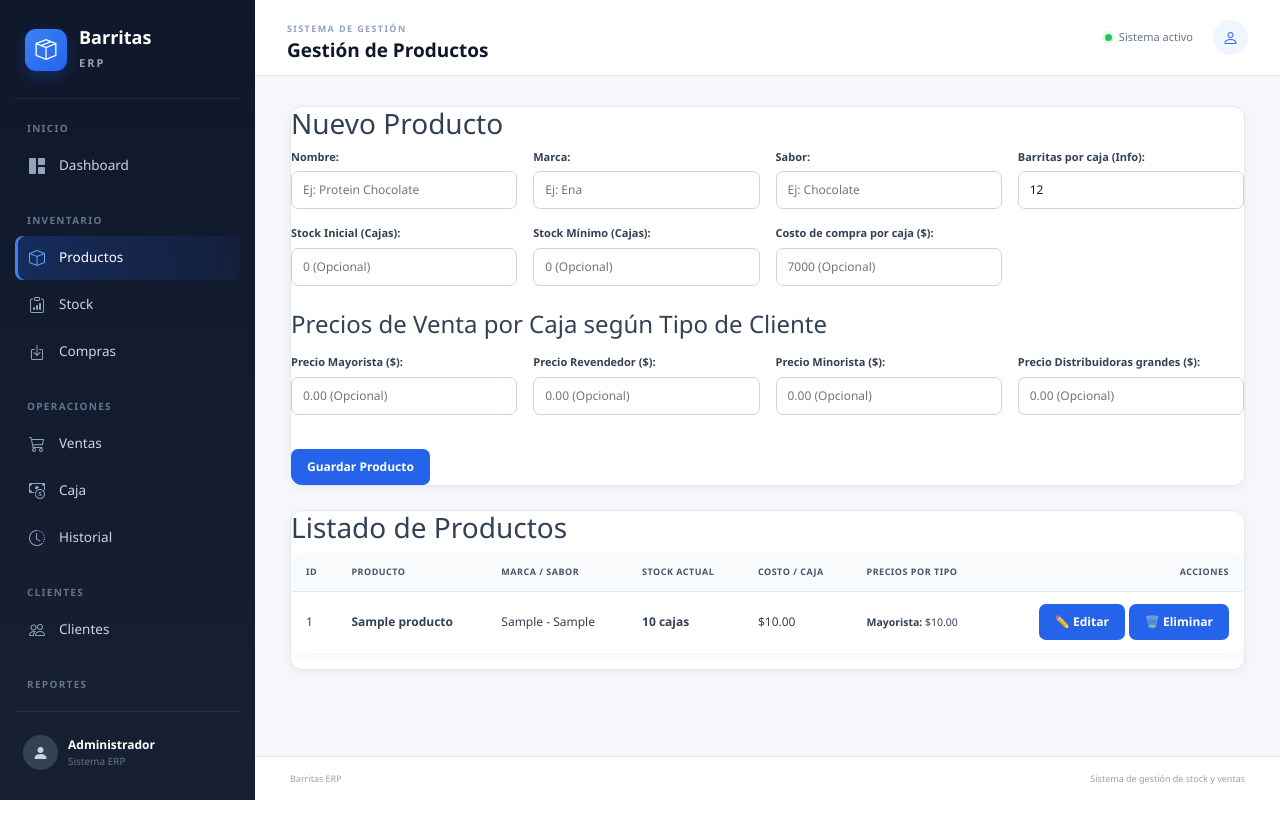
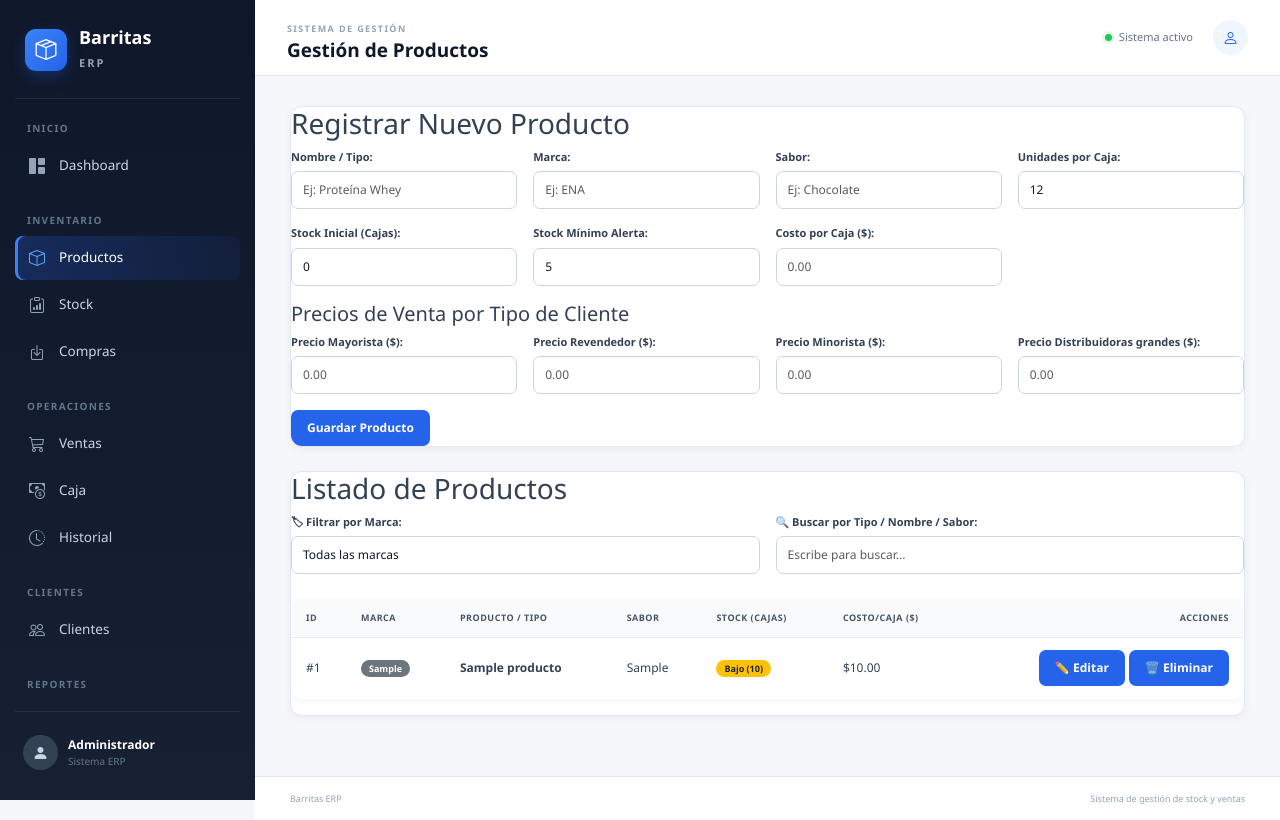
Before and after one commit to FrancoLince/barritas-stock, a Flask app: page /productos in a window 1280 px wide. Run offline with Flask 3, Linux system fonts and the light colour scheme; a user stored in the database is signed in; tables that the repository leaves empty hold one stand-in row (values such as "Sample post").

Commit message:
Update productos.html

```diff
--- a/templates/productos.html
+++ b/templates/productos.html
@@ -4,92 +4,121 @@
 {% block page_title %}Gestión de Productos{% endblock %}
 
 {% block content %}
+<!-- Formulario de Alta de Producto (Si lo tienes arriba) -->
 <div class="erp-card mb-4">
     <div class="card-header-custom">
-        <h3>Nuevo Producto</h3>
+        <h3>Registrar Nuevo Producto</h3>
     </div>
-
     <form action="{{ url_for('productos') }}" method="POST">
-        <div class="form-grid">
+        <!-- Tus campos habituales de alta de producto -->
+        <div class="form-grid mb-3">
             <div class="form-group">
-                <label for="nombre">Nombre:</label>
-                <input type="text" id="nombre" name="nombre" placeholder="Ej: Protein Chocolate" required>
+                <label for="nombre">Nombre / Tipo:</label>
+                <input type="text" id="nombre" name="nombre" class="form-control" placeholder="Ej: Proteína Whey" required>
             </div>
             <div class="form-group">
                 <label for="marca">Marca:</label>
-                <input type="text" id="marca" name="marca" placeholder="Ej: Ena" required>
+                <input type="text" id="marca" name="marca" class="form-control" placeholder="Ej: ENA" required>
             </div>
             <div class="form-group">
                 <label for="sabor">Sabor:</label>
-                <input type="text" id="sabor" name="sabor" placeholder="Ej: Chocolate" required>
+                <input type="text" id="sabor" name="sabor" class="form-control" placeholder="Ej: Chocolate" required>
             </div>
             <div class="form-group">
-                <label for="contenido_caja">Barritas por caja (Info):</label>
-                <input type="number" id="contenido_caja" name="contenido_caja" value="12" required>
+                <label for="contenido_caja">Unidades por Caja:</label>
+                <input type="number" id="contenido_caja" name="contenido_caja" class="form-control" value="12" required>
             </div>
             <div class="form-group">
                 <label for="stock_cajas">Stock Inicial (Cajas):</label>
-                <input type="number" id="stock_cajas" name="stock_cajas" placeholder="0 (Opcional)" min="0">
+                <input type="number" id="stock_cajas" name="stock_cajas" class="form-control" value="0">
             </div>
             <div class="form-group">
-                <label for="stock_minimo">Stock Mínimo (Cajas):</label>
-                <input type="number" id="stock_minimo" name="stock_minimo" placeholder="0 (Opcional)" min="0">
+                <label for="stock_minimo">Stock Mínimo Alerta:</label>
+                <input type="number" id="stock_minimo" name="stock_minimo" class="form-control" value="5">
             </div>
             <div class="form-group">
-                <label for="costo_caja">Costo de compra por caja ($):</label>
-                <input type="number" id="costo_caja" step="0.01" name="costo_caja" placeholder="7000 (Opcional)">
+                <label for="costo_caja">Costo por Caja ($):</label>
+                <input type="number" step="0.01" id="costo_caja" name="costo_caja" class="form-control" placeholder="0.00">
             </div>
         </div>
 
-        <h4 class="mt-4 mb-3">Precios de Venta por Caja según Tipo de Cliente</h4>
-        <div class="form-grid">
-            {% for tipo in tipos_cliente %}
+        <h5 class="mt-3">Precios de Venta por Tipo de Cliente</h5>
+        <div class="form-grid mb-3">
+            {% for t in tipos_cliente %}
             <div class="form-group">
-                <label for="precio_tipo_{{ tipo.id }}">Precio {{ tipo.nombre }} ($):</label>
-                <input type="number" id="precio_tipo_{{ tipo.id }}" step="0.01" name="precio_tipo_{{ tipo.id }}" placeholder="0.00 (Opcional)">
+                <label for="precio_tipo_{{ t.id }}">Precio {{ t.nombre }} ($):</label>
+                <input type="number" step="0.01" id="precio_tipo_{{ t.id }}" name="precio_tipo_{{ t.id }}" class="form-control" placeholder="0.00">
             </div>
             {% endfor %}
         </div>
 
-        <button type="submit" class="btn btn-primary mt-3">Guardar Producto</button>
+        <button type="submit" class="btn btn-primary">Guardar Producto</button>
     </form>
 </div>
 
+<!-- Listado y Filtros de Productos -->
 <div class="erp-card">
-    <div class="card-header-custom">
+    <div class="card-header-custom d-flex justify-content-between align-items-center">
         <h3>Listado de Productos</h3>
     </div>
 
+    <!-- Filtros por Marca y Tipo/Nombre -->
+    <div class="form-grid mb-4">
+        <div class="form-group">
+            <label for="filtro_tabla_marca" class="form-label fw-bold">🏷 Filtrar por Marca:</label>
+            <select id="filtro_tabla_marca" class="form-control">
+                <option value="">Todas las marcas</option>
+                {% set marcas_unicas = [] %}
+                {% for prod in productos %}
+                    {% if prod.marca not in marcas_unicas %}
+                        {% set _ = marcas_unicas.append(prod.marca) %}
+                        <option value="{{ prod.marca }}">{{ prod.marca }}</option>
+                    {% endif %}
+                {% endfor %}
+            </select>
+        </div>
+
+        <div class="form-group">
+            <label for="filtro_tabla_busqueda" class="form-label fw-bold">🔍 Buscar por Tipo / Nombre / Sabor:</label>
+            <input type="text" id="filtro_tabla_busqueda" class="form-control" placeholder="Escribe para buscar...">
+        </div>
+    </div>
+
+    <!-- Tabla de Productos -->
     <div class="table-responsive">
-        <table class="table align-middle">
+        <table class="table align-middle" id="tabla-productos">
             <thead>
                 <tr>
                     <th>ID</th>
-                    <th>Producto</th>
-                    <th>Marca / Sabor</th>
-                    <th>Stock Actual</th>
-                    <th>Costo / Caja</th>
-                    <th>Precios por Tipo</th>
+                    <th>Marca</th>
+                    <th>Producto / Tipo</th>
+                    <th>Sabor</th>
+                    <th>Stock (Cajas)</th>
+                    <th>Costo/Caja ($)</th>
                     <th class="text-end">Acciones</th>
                 </tr>
             </thead>
             <tbody>
-                {% for prod in productos %}
-                <tr>
-                    <td>{{ prod.id }}</td>
-                    <td><strong>{{ prod.nombre }}</strong></td>
-                    <td>{{ prod.marca }} - {{ prod.sabor }}</td>
-                    <td><strong>{{ prod.stock_cajas }} cajas</strong></td>
-                    <td>${{ "{:,.2f}".format(prod.costo_caja | default(0)) }}</td>
+                {% for p in productos %}
+                <tr data-marca="{{ p.marca }}" data-texto="{{ p.nombre }} {{ p.sabor }}">
+                    <td>#{{ p.id }}</td>
+                    <td><span class="badge bg-secondary">{{ p.marca }}</span></td>
+                    <td><strong>{{ p.nombre }}</strong></td>
+                    <td>{{ p.sabor }}</td>
                     <td>
-                        {% for p in prod.precios %}
-                            <small><strong>{{ p.tipo_rel.nombre }}:</strong> ${{ "{:,.2f}".format(p.precio_caja | default(0)) }}</small><br>
-                        {% endfor %}
+                        {% if p.stock_cajas == 0 %}
+                            <span class="badge bg-danger">Agotado (0)</span>
+                        {% elif p.stock_cajas <= p.stock_minimo %}
+                            <span class="badge bg-warning text-dark">Bajo ({{ p.stock_cajas }})</span>
+                        {% else %}
+                            <span class="badge bg-success">{{ p.stock_cajas }}</span>
+                        {% endif %}
                     </td>
+                    <td>${{ "{:,.2f}".format(p.costo_caja or 0) }}</td>
                     <td class="text-end">
                         <div class="d-inline-flex gap-1">
-                            <a href="{{ url_for('editar_producto', producto_id=prod.id) }}" class="btn btn-sm btn-outline-warning">✏️ Editar</a>
-                            <form action="{{ url_for('eliminar_producto', producto_id=prod.id) }}" method="POST" class="d-inline" data-confirm="¿Seguro que deseas eliminar este producto?">
+                            <a href="{{ url_for('editar_producto', producto_id=p.id) }}" class="btn btn-sm btn-outline-warning">✏️ Editar</a>
+                            <form action="{{ url_for('eliminar_producto', producto_id=p.id) }}" method="POST" class="d-inline" data-confirm="¿Seguro que deseas eliminar este producto?">
                                 <button type="submit" class="btn btn-sm btn-outline-danger">🗑️ Eliminar</button>
                             </form>
                         </div>
@@ -97,7 +126,7 @@
                 </tr>
                 {% else %}
                 <tr>
-                    <td colspan="7" class="text-center text-muted">No hay productos registrados aún.</td>
+                    <td colspan="7" class="text-center text-muted">No hay productos registrados.</td>
                 </tr>
                 {% endfor %}
             </tbody>
```
